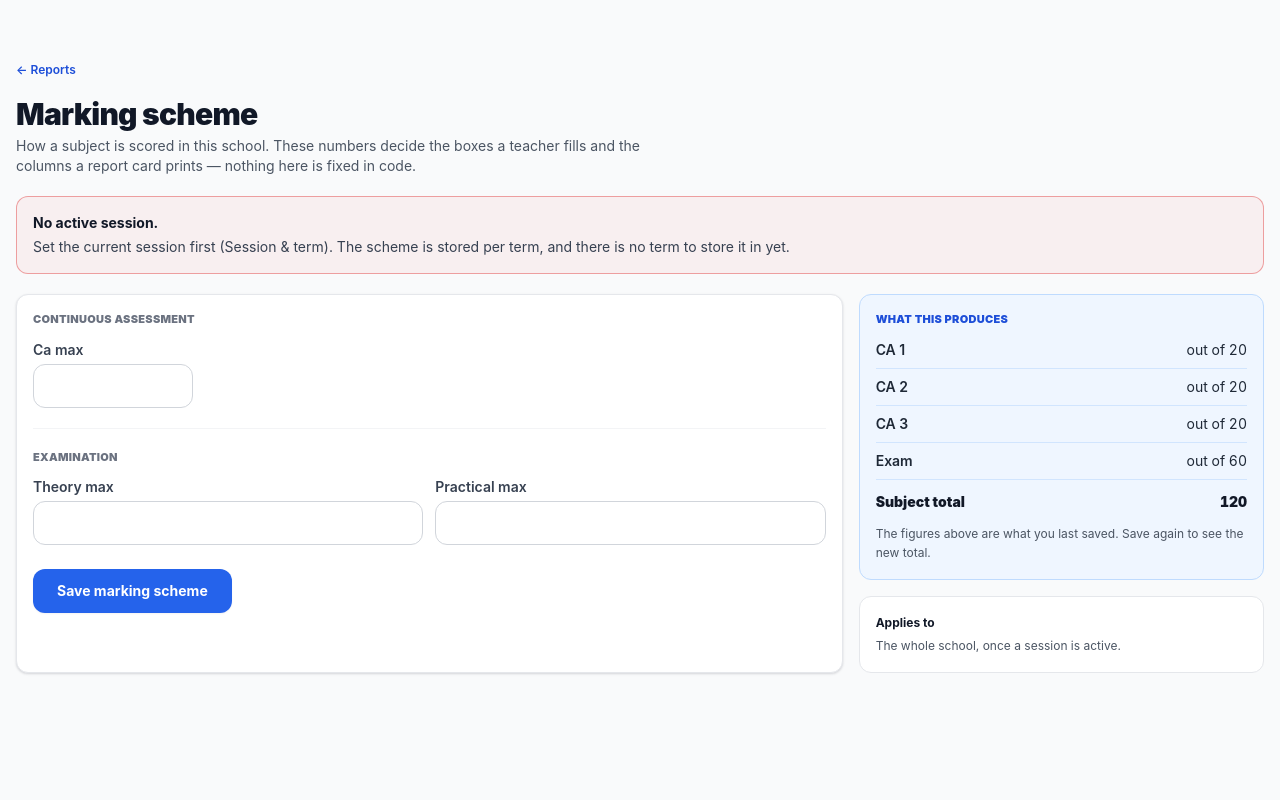
After one commit to pgcsc170531/symfony-docker-starter, a Symfony app: template templates/tenant/results/settings.html.twig in a window 1280 px wide. The commit adds this page. Run offline with Twig, Linux system fonts and the light colour scheme; the template is opened without the code that fills it, so the values that code supplies are empty; form fields are guessed from the names that the template uses; some libraries are stand-ins or nearby versions.

Commit message:
results: the marking scheme is the school's, not the code's
CA was out of 20, the exam out of 60, the practical out of 40 — hard-coded in
AssessmentSchemeResolver and repeated in the settings help text. A school that
marks CA out of 15, or runs a 50-mark exam beside a 20-mark practical, could not
be configured at all: its card printed a total out of 120 whatever it did.

`assessment_scheme` already existed and already sat at the head of the
resolver's chain (subject -> class -> school-wide), but nothing ever wrote to it.

Reports > Marking Scheme (/results/settings, ROLE_ADMIN) now writes the
school-wide row for every term of the active session:

  - two or three CA tests
  - the mark PER CA test (10, 15, 20, 30 ...)
  - one examination paper, or examination + practical
  - the examination mark and the practical mark

The screen previews the paper it produces, because that is the string the blank
score sheet prints: "CA 1 (15) + CA 2 (15) + Exams (50) + Practical (20), 100
marks in all". One save keeps School.caCount in step, so the entry sheet and the
report card can never disagree about how many CA columns exist. A class or
subject that keeps its own row still wins, and the screen says how many such
overrides exist.

Verified on bursarydemo: 2 x 15 + 50 + 20 saved, and the blank score sheet
printed exactly those columns; restored to 3 x 20 + 60 afterwards.

```diff
--- a/src/Form/SchoolSettingsType.php
+++ b/src/Form/SchoolSettingsType.php
@@ -139,9 +139,9 @@ class SchoolSettingsType extends AbstractType
                     'Three CA tests — the teacher enters 3 fields (CA 1, CA 2, CA 3)' => AssessmentScheme::CA_COUNT_THREE,
                 ],
                 'help' => 'Pick what your school actually runs. The teacher’s score-entry screen shows exactly this many CA fields, '
-                    . 'and the report card prints exactly this many CA columns. Each CA is scored out of 20, and the examination '
-                    . 'carries the rest. Changing this does not delete marks already entered for a dropped CA — they are simply '
-                    . 'no longer counted.',
+                    . 'and the report card prints exactly this many CA columns. What each CA and the exam are marked out of is set '
+                    . 'on Reports ▸ Marking Scheme. Changing this does not delete marks already entered for a dropped CA — they are '
+                    . 'simply no longer counted.',
             ])
 
             // === 3. 🏦 BANKING DETAILS (New Section) ===
--- /dev/null
+++ b/templates/tenant/results/settings.html.twig
@@ -0,0 +1,159 @@
+{% extends 'base.html.twig' %}
+
+{% block title %}Marking scheme{% endblock %}
+
+{% block body %}
+{% set ca = form.caCount.vars.data|default(3) %}
+{% set caMax = form.caMax.vars.data|default(20) %}
+{% set theory = form.theoryMax.vars.data|default(60) %}
+{% set practical = form.practicalMax.vars.data|default(0) %}
+{% set dual = form.examMode.vars.data == 'dual' %}
+{% set total = (ca * caMax) + theory + (dual ? practical : 0) %}
+
+<div class="px-4 py-4 sm:py-6">
+    <div class="mb-5">
+        <a href="{{ path('app_tenant_reports_hub') }}"
+           class="inline-flex min-h-[44px] items-center text-xs font-semibold text-accent-700 hover:underline">&larr; Reports</a>
+        <h1 class="mt-1 text-2xl font-black tracking-tight text-ink-900 sm:text-3xl">Marking scheme</h1>
+        <p class="mt-1 max-w-2xl text-sm text-ink-600">
+            How a subject is scored in this school. These numbers decide the boxes a teacher fills and the
+            columns a report card prints — nothing here is fixed in code.
+        </p>
+    </div>
+
+    {% if not session %}
+        <div class="mb-5 rounded-xl border border-failed/40 bg-failed/5 p-4" role="alert">
+            <p class="text-sm font-bold text-ink-900">No active session.</p>
+            <p class="mt-1 text-sm text-ink-700">
+                Set the current session first (Session &amp; term). The scheme is stored per term, and there is
+                no term to store it in yet.
+            </p>
+        </div>
+    {% elseif terms is empty %}
+        <div class="mb-5 rounded-xl border border-failed/40 bg-failed/5 p-4" role="alert">
+            <p class="text-sm font-bold text-ink-900">{{ session.name }} has no terms.</p>
+            <p class="mt-1 text-sm text-ink-700">Add the session’s terms, then come back — the scheme is stored against each term.</p>
+        </div>
+    {% endif %}
+
+    <div class="grid grid-cols-1 gap-4 lg:grid-cols-3">
+        <section class="rounded-xl border border-ink-200 bg-white p-4 shadow-card lg:col-span-2">
+            {{ form_start(form) }}
+
+            <div class="mb-5">
+                <p class="text-[11px] font-black uppercase tracking-wide text-ink-500">Continuous assessment</p>
+                <div class="mt-2 space-y-2">
+                    {% for child in form.caCount %}
+                        <label class="flex min-h-[44px] items-center gap-3 rounded-lg border border-ink-200 px-3 text-sm font-semibold text-ink-800">
+                            {{ form_widget(child, {'attr': {'class': 'h-4 w-4 shrink-0 accent-accent-600'}}) }}
+                            <span>{{ child.vars.label }}</span>
+                        </label>
+                    {% endfor %}
+                </div>
+                {{ form_errors(form.caCount) }}
+                <p class="mt-2 text-xs leading-relaxed text-ink-500">{{ form.caCount.vars.help }}</p>
+
+                <div class="mt-3">
+                    {{ form_label(form.caMax, null, {'label_attr': {'class': 'block text-sm font-semibold text-ink-700'}}) }}
+                    {{ form_widget(form.caMax, {'attr': {
+                        'class': 'mt-1 block min-h-[44px] w-full max-w-[160px] rounded-lg border border-ink-300 bg-white px-3 text-base text-ink-900 focus:border-accent-500 focus:outline-none focus:ring-1 focus:ring-accent-500',
+                        'inputmode': 'numeric'
+                    }}) }}
+                    {{ form_errors(form.caMax) }}
+                    <p class="mt-1 text-xs leading-relaxed text-ink-500">{{ form.caMax.vars.help }}</p>
+                </div>
+            </div>
+
+            <div class="mb-5 border-t border-ink-100 pt-5">
+                <p class="text-[11px] font-black uppercase tracking-wide text-ink-500">Examination</p>
+                <div class="mt-2 space-y-2">
+                    {% for child in form.examMode %}
+                        <label class="flex min-h-[44px] items-center gap-3 rounded-lg border border-ink-200 px-3 text-sm font-semibold text-ink-800">
+                            {{ form_widget(child, {'attr': {'class': 'h-4 w-4 shrink-0 accent-accent-600'}}) }}
+                            <span>{{ child.vars.label }}</span>
+                        </label>
+                    {% endfor %}
+                </div>
+                {{ form_errors(form.examMode) }}
+                <p class="mt-2 text-xs leading-relaxed text-ink-500">{{ form.examMode.vars.help }}</p>
+
+                <div class="mt-3 grid grid-cols-1 gap-3 sm:grid-cols-2">
+                    <div>
+                        {{ form_label(form.theoryMax, null, {'label_attr': {'class': 'block text-sm font-semibold text-ink-700'}}) }}
+                        {{ form_widget(form.theoryMax, {'attr': {
+                            'class': 'mt-1 block min-h-[44px] w-full rounded-lg border border-ink-300 bg-white px-3 text-base text-ink-900 focus:border-accent-500 focus:outline-none focus:ring-1 focus:ring-accent-500',
+                            'inputmode': 'numeric'
+                        }}) }}
+                        {{ form_errors(form.theoryMax) }}
+                    </div>
+                    <div>
+                        {{ form_label(form.practicalMax, null, {'label_attr': {'class': 'block text-sm font-semibold text-ink-700'}}) }}
+                        {{ form_widget(form.practicalMax, {'attr': {
+                            'class': 'mt-1 block min-h-[44px] w-full rounded-lg border border-ink-300 bg-white px-3 text-base text-ink-900 focus:border-accent-500 focus:outline-none focus:ring-1 focus:ring-accent-500',
+                            'inputmode': 'numeric'
+                        }}) }}
+                        {{ form_errors(form.practicalMax) }}
+                        <p class="mt-1 text-xs leading-relaxed text-ink-500">{{ form.practicalMax.vars.help }}</p>
+                    </div>
+                </div>
+            </div>
+
+            <button type="submit"
+                    class="min-h-[44px] w-full rounded-lg bg-accent-600 px-6 text-sm font-bold text-white shadow-sm hover:bg-accent-700 sm:w-auto">
+                Save marking scheme
+            </button>
+            {{ form_end(form) }}
+        </section>
+
+        <aside class="space-y-4">
+            <div class="rounded-xl border border-accent-200 bg-accent-50 p-4">
+                <p class="text-[11px] font-black uppercase tracking-wide text-accent-700">What this produces</p>
+                <dl class="mt-3 space-y-2 text-sm text-ink-800">
+                    {% for i in 1..ca %}
+                        <div class="flex items-baseline justify-between gap-2 border-b border-accent-200/60 pb-2">
+                            <dt class="font-semibold">CA {{ i }}</dt>
+                            <dd class="money">out of {{ caMax }}</dd>
+                        </div>
+                    {% endfor %}
+                    <div class="flex items-baseline justify-between gap-2 border-b border-accent-200/60 pb-2">
+                        <dt class="font-semibold">Exam</dt>
+                        <dd class="money">out of {{ theory }}</dd>
+                    </div>
+                    {% if dual %}
+                        <div class="flex items-baseline justify-between gap-2 border-b border-accent-200/60 pb-2">
+                            <dt class="font-semibold">Practical</dt>
+                            <dd class="money">out of {{ practical }}</dd>
+                        </div>
+                    {% endif %}
+                    <div class="flex items-baseline justify-between gap-2 pt-1">
+                        <dt class="font-black text-ink-900">Subject total</dt>
+                        <dd class="money font-black text-ink-900">{{ total }}</dd>
+                    </div>
+                </dl>
+                <p class="mt-3 text-xs leading-relaxed text-ink-600">
+                    The figures above are what you last saved. Save again to see the new total.
+                </p>
+            </div>
+
+            <div class="rounded-xl border border-ink-200 bg-white p-4 text-xs leading-relaxed text-ink-600">
+                <p class="font-bold text-ink-900">Applies to</p>
+                <p class="mt-1">
+                    {% if session %}
+                        Every term of <strong class="text-ink-900">{{ session.name }}</strong>{% if terms is not empty %}
+                        ({{ terms|map(t => t.name)|join(', ') }}){% endif %},
+                        for every class and subject that has no scheme of its own.
+                    {% else %}
+                        The whole school, once a session is active.
+                    {% endif %}
+                </p>
+                {% if overrides > 0 %}
+                    <p class="mt-3 rounded-lg border border-pending/40 bg-pending/5 p-2 font-semibold text-ink-800">
+                        {{ overrides }} class or subject scheme{{ overrides == 1 ? '' : 's' }} already override this.
+                        They keep their own maxima.
+                    </p>
+                {% endif %}
+            </div>
+        </aside>
+    </div>
+</div>
+{% endblock %}
```
Also changed, not shown: docs/results/RESULT-CARD-DESIGN.md (+25 -0 lines), src/Controller/Tenant/ResultSettingsController.php (added, +134 -0 lines), src/Form/AssessmentSchemeType.php (added, +89 -0 lines), templates/tenant/reports/hub.html.twig (+7 -0 lines), tests/Service/Results/AssessmentSchemeResolverTest.php (added, +176 -0 lines).
